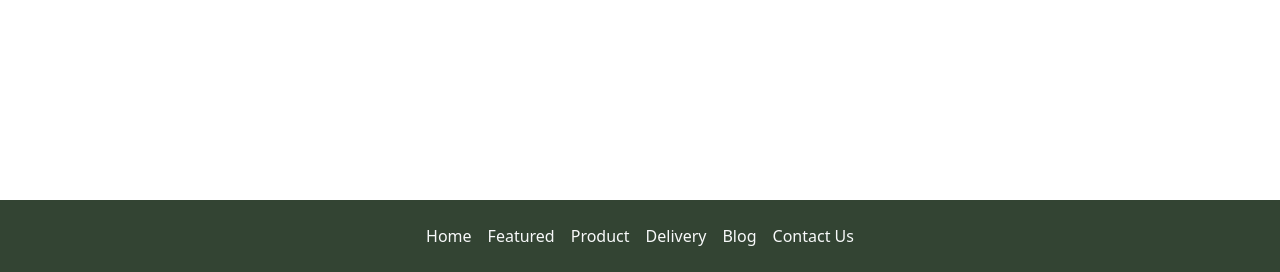
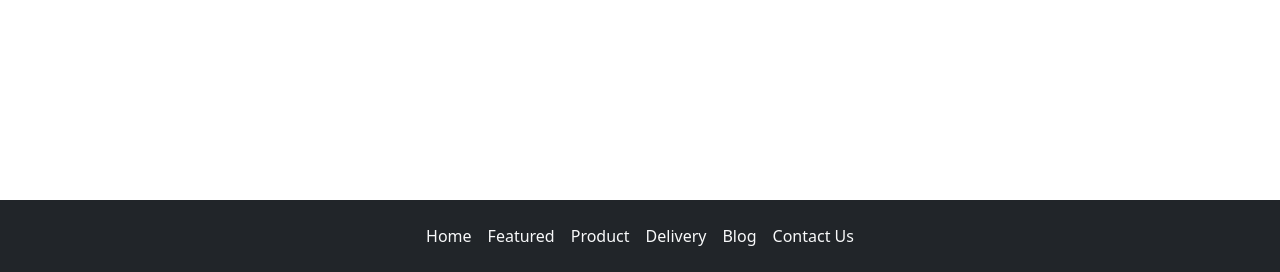
Before and after one commit to colan1ch/MinecraftDjango, a Django app: page / in a window 1280 px wide. Shown: the part 528-800 px from the top of the page. Run offline with Django 4.2, Linux system fonts and the light colour scheme; some libraries are stand-ins or nearby versions.

Commit message:
Update footer.html

```diff
--- a/main/templates/base/footer.html
+++ b/main/templates/base/footer.html
@@ -1,4 +1,4 @@
- <footer class="footer fixed-bottom py-3">
+ <footer class="footer fixed-bottom py-3 bg-dark">
   <div class="text-center">
     <ul class="nav justify-content-center pb-6">
       <li class="nav-item"><a href="" class="nav-link px-2 text-light">Home</a></li>
```
